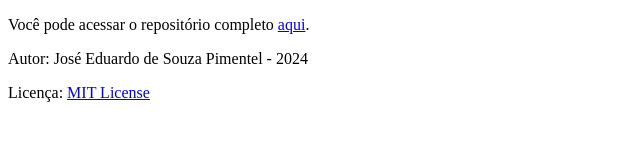
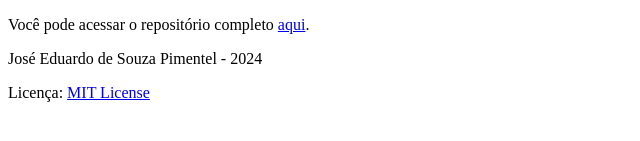
Before and after one commit to jespimentel/dados_criminais_ssp_sp, a plain HTML site: page docs/index.html in a window 1280 px wide. Shown: the part 247-388 px from the top of the page, 0-640 px from the left. Drawn offline with Linux system fonts and the light colour scheme.

Commit message:
Update index.html

```diff
--- a/docs/index.html
+++ b/docs/index.html
@@ -19,7 +19,7 @@
     <p>Você pode acessar o repositório completo <a href="https://github.com/seu-repositorio" target="_blank">aqui</a>.</p>
 
     <footer>
-        <p>Autor: José Eduardo de Souza Pimentel - 2024</p>
+        <p>José Eduardo de Souza Pimentel - 2024</p>
         <p>Licença: <a href="https://opensource.org/licenses/MIT" target="_blank">MIT License</a></p>
     </footer>
 </body>
```
